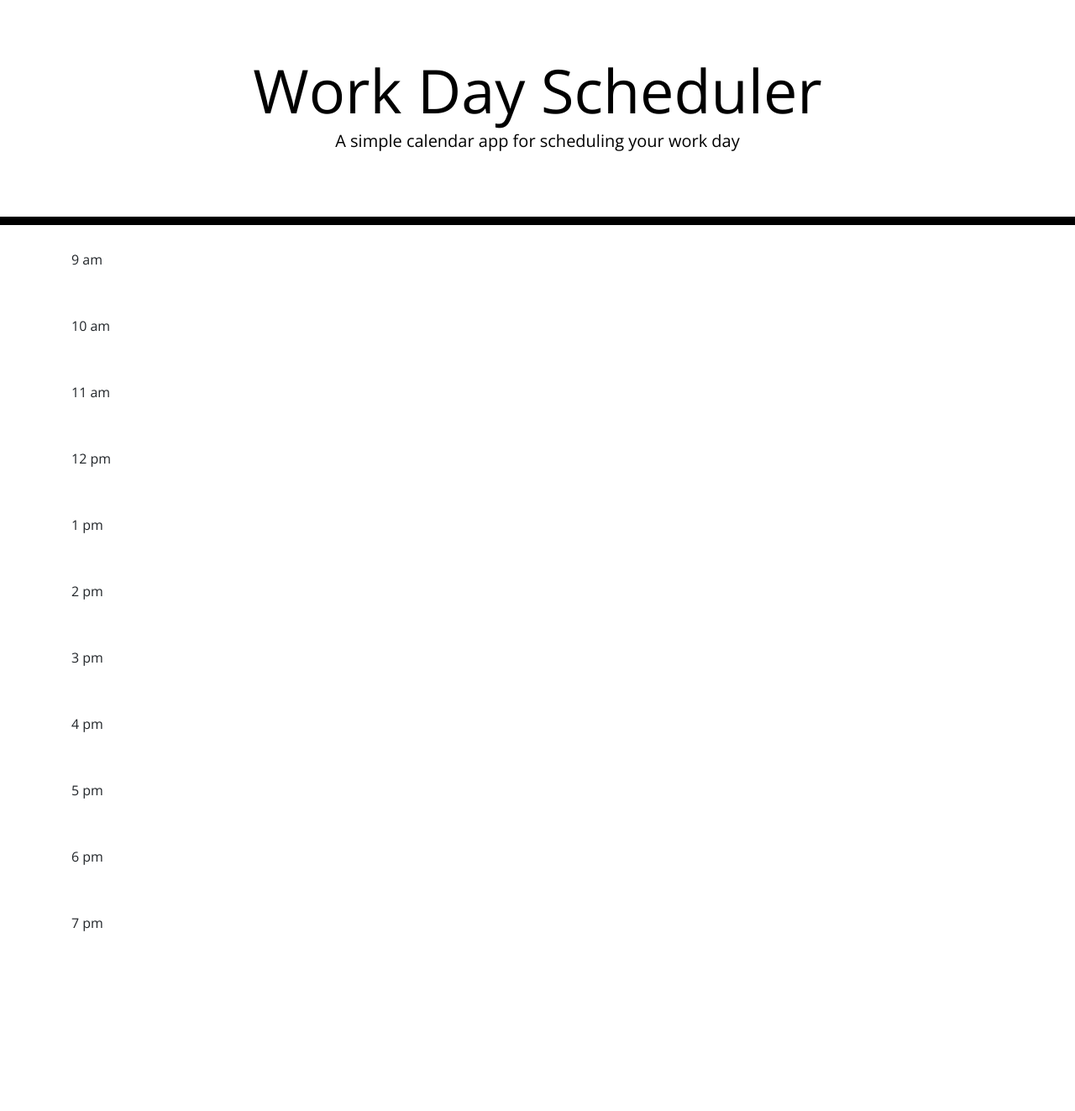
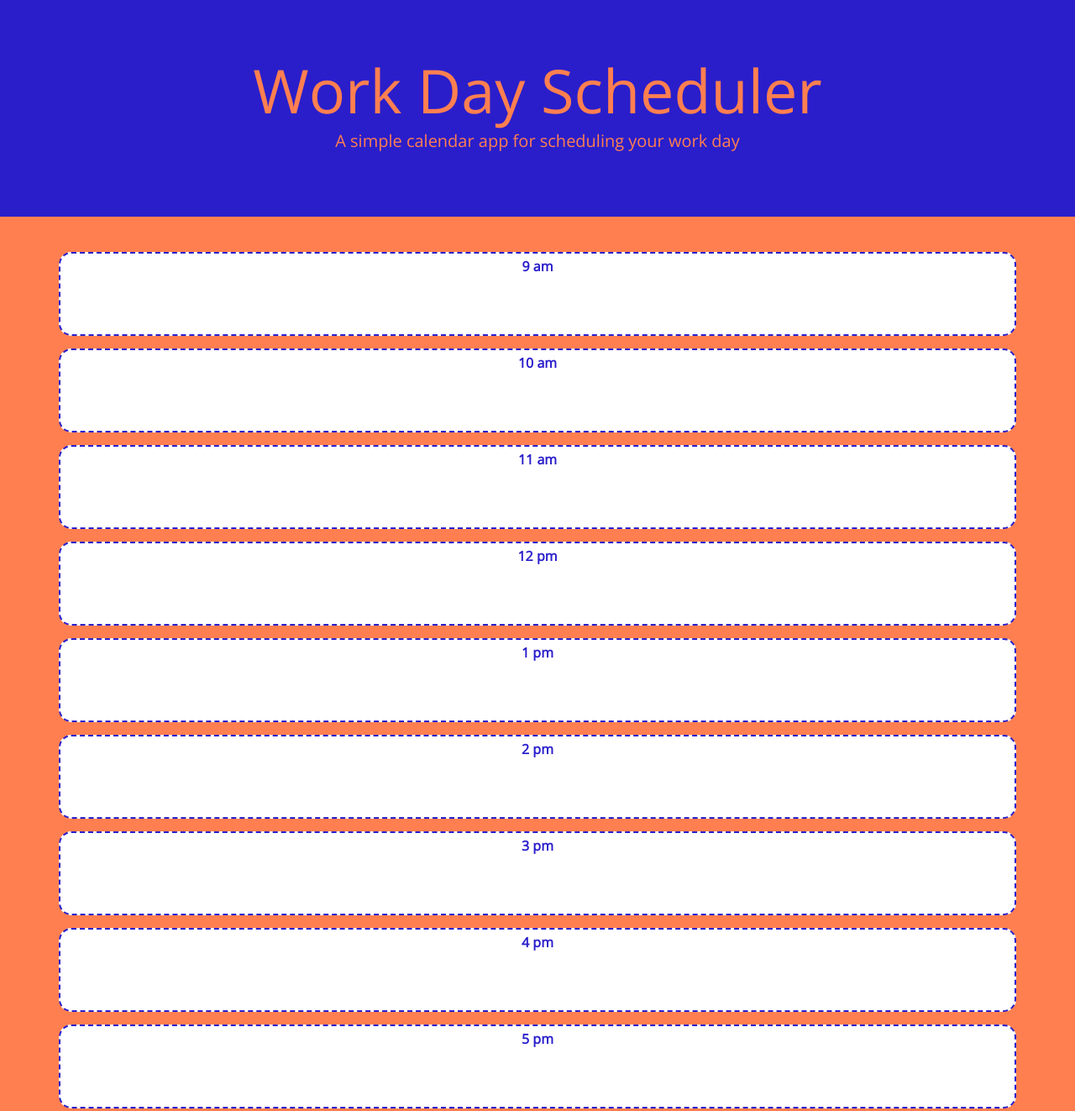
Before and after one commit to mgdelneri/Work-Day-Scheduler, a plain HTML site: page index.html in a window 1280 px wide. Shown: the top 1323 px of the page at 84% size. Before the commit the page ends 1170 px from the top, so only its background shows below. Drawn offline with nearby package versions, Linux system fonts and the light colour scheme.

Commit message:
Styled page in CSS; attached HTML to started code in CSS

```diff
--- a/assets/style.css
+++ b/assets/style.css
@@ -2,6 +2,7 @@ body {
   font-family: 'Open Sans', sans-serif;
   font-size: 16px;
   line-height: 1;
+  background-color: coral;
 }
 
 textarea{
@@ -16,9 +17,10 @@ textarea{
 .jumbotron {
   text-align: center;
   background-color: transparent;
-  color: black;
+  color: coral;
   border-radius: 0;
-  border-bottom: 10px solid black;
+  border-bottom: 10px solid coral;
+  background-color: rgb(42, 30, 203);
 }
 
 .description{
@@ -28,18 +30,20 @@ textarea{
 .time-block{
   text-align: center;
   border-radius: 15px;
+  margin-bottom: 15px;
 }
 
 .row {
   white-space: pre-wrap;
-  height: 80px;
-  border-top: 1px solid white;;
+  height: 100px;
 }
 
 .hour {
   background-color: #ffffff;
-  color: #000000;
-  border-top: 1px dashed #000000;
+  color: rgb(42, 30, 203);
+  font-weight: bolder;
+  border: 2px dashed rgb(42, 30, 203);
+  padding-top: 7px;
 }
 
 .past {
--- a/index.html
+++ b/index.html
@@ -31,17 +31,17 @@
     <div class="container">
       <!-- Timeblocks go here -->
       <div class="row">
-        <div class="col-12 width-100 h-100">9 am</div>
-        <div class="col-12 width-100 h-100">10 am</div>
-        <div class="col-12 width-100 h-100">11 am</div>
-        <div class="col-12 width-100 h-100">12 pm</div>
-        <div class="col-12 width-100 h-100">1 pm</div>
-        <div class="col-12 width-100 h-100">2 pm</div>
-        <div class="col-12 width-100 h-100">3 pm</div>
-        <div class="col-12 width-100 h-100">4 pm</div>
-        <div class="col-12 width-100 h-100">5 pm</div>
-        <div class="col-12 width-100 h-100">6 pm</div>
-        <div class="col-12 width-100 h-100">7 pm</div>
+        <div class="col-12 width-100 h-100 time-block hour">9 am</div>
+        <div class="col-12 width-100 h-100 time-block hour">10 am</div>
+        <div class="col-12 width-100 h-100 time-block hour">11 am</div>
+        <div class="col-12 width-100 h-100 time-block hour">12 pm</div>
+        <div class="col-12 width-100 h-100 time-block hour">1 pm</div>
+        <div class="col-12 width-100 h-100 time-block hour">2 pm</div>
+        <div class="col-12 width-100 h-100 time-block hour">3 pm</div>
+        <div class="col-12 width-100 h-100 time-block hour">4 pm</div>
+        <div class="col-12 width-100 h-100 time-block hour">5 pm</div>
+        <div class="col-12 width-100 h-100 time-block hour">6 pm</div>
+        <div class="col-12 width-100 h-100 time-block hour">7 pm</div>
       </div>
     </div>
 
```
